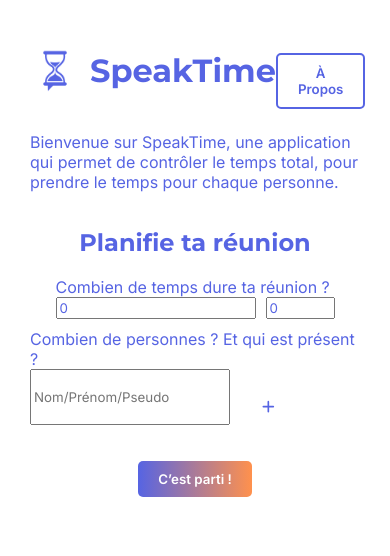
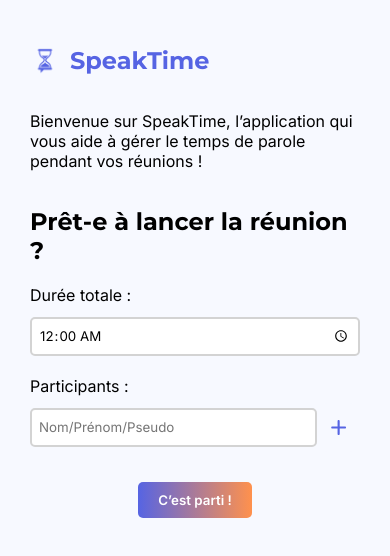
Before and after one commit to SandraPautonnier/SpeakTime, a React (Vite) app: page / in a window 390 px wide. Shown: the top 556 px of the page. Built offline with nearby package versions, Linux system fonts and the light colour scheme.

Commit message:
feat: enhance Home and Meeting pages with member management and improved styling

```diff
--- a/src/pages/Home.jsx
+++ b/src/pages/Home.jsx
@@ -3,14 +3,13 @@ import { useState } from "react";
 import { useNavigate } from "react-router-dom";
 import Header from "../components/Header";
 import { FontAwesomeIcon } from '@fortawesome/react-fontawesome';
-import { faPlus } from '@fortawesome/free-solid-svg-icons';
+import { faPlus, faTrash } from '@fortawesome/free-solid-svg-icons';
 
 
 export default function Home() {
   const [members, setMembers] = useState([]);
   const [newMember, setNewMember] = useState("");
-  const [hours, setHours] = useState(0);
-  const [minutes, setMinutes] = useState(0);
+  const [duration, setDuration] = useState("00:00");
   const navigate = useNavigate();
 
   const handleAddMember = () => {
@@ -20,66 +19,70 @@ export default function Home() {
     }
   };
 
+  const handleRemoveMember = (index) => {
+    const updated = members.filter((_, i) => i !== index);
+    setMembers(updated);
+  };
+
   const handleStart = () => {
-    const totalSeconds = (parseInt(hours) * 3600) + (parseInt(minutes) * 60);
+    const [hours, minutes] = duration.split(":").map(Number);
+    const totalSeconds = (hours * 3600) + (minutes * 60);
     if (totalSeconds > 0 && members.length > 0) {
       navigate("/meeting", {
         state: { members, totalSeconds },
       });
     } else {
-      alert("Ajoute au moins un membre et un temps de réunion !");
+      alert("Ajoute au moins un membre et une durée de réunion !");
     }
   };
 
   return (
     <div className="home">
       <Header />
-      <p>Bienvenue sur SpeakTime, une application qui permet de contrôler le temps total, pour prendre le temps pour chaque personne.</p>
+      <p>Bienvenue sur SpeakTime, l’application qui vous aide à gérer le temps de parole pendant vos réunions !</p>
       <main>
-        <h2>Planifie ta réunion</h2>
-      <div>
-        <label>Combien de temps dure ta réunion ?</label>
-        <div style={{ display: "flex", gap: "10px", marginBottom: "10px" }}>
+        <section>
+          <h2>Prêt-e à lancer la réunion ?</h2>
+          <div className="container">
+            <div className="container-input">
+              <label>Durée totale :</label>
               <input
-            type="number"
-            min="0"
-            value={hours}
-            onChange={(e) => setHours(e.target.value)}
-            placeholder="Heures"
-          />
-          <input
-            type="number"
-            min="0"
-            max="59"
-            value={minutes}
-            onChange={(e) => setMinutes(e.target.value)}
-            placeholder="Minutes"
+                type="time"
+                value={duration}
+                onChange={e => setDuration(e.target.value)}
+                step="60"
+                required
               />
             </div>
+            <div className="container-input">
+              <label>Participants :</label>
+              <div>
+                {members.map((m, i) => (
+                  <div key={i}>
+                    <span style={{ fontWeight: "bold" }}>{m}</span>
+                    <button className="btn-add" onClick={() => handleRemoveMember(i)}>
+                      <FontAwesomeIcon icon={faTrash} />
+                    </button>
                   </div>
-
-      <div>
-        <label>Combien de personnes ? Et qui est présent ?</label>
-        <div style={{ display: "flex", gap: "10px" }}>
+                ))}
+                <div className="container-add">
                   <input
                     type="text"
                     value={newMember}
                     onChange={(e) => setNewMember(e.target.value)}
                     placeholder="Nom/Prénom/Pseudo"
                   />
-          <button className="btn-add" onClick={handleAddMember}><FontAwesomeIcon icon={faPlus} /></button>
+                  <button className="btn-add" onClick={handleAddMember}>
+                    <FontAwesomeIcon icon={faPlus} className="icon-gradient" />
+                  </button>
                 </div>
-
-        <ul>
-          {members.map((m, i) => (
-            <li key={i}>{m}</li>
-          ))}
-        </ul>
               </div>
-
+            </div>
+          </div>
           <button className="btn-main" onClick={handleStart}>
             C’est parti !
           </button>
+        </section>
       </main>
 
     </div>
--- a/src/pages/Meeting.jsx
+++ b/src/pages/Meeting.jsx
@@ -1,5 +1,6 @@
 import { useEffect, useState } from "react";
 import { useLocation, useNavigate } from "react-router-dom";
+import Header from "../components/Header";
 
 export default function Meeting() {
   const location = useLocation();
@@ -70,7 +71,8 @@ export default function Meeting() {
 
   return (
     <div className="meeting">
-      <h1>🕒 SpeakTalk</h1>
+      <Header />
+      <main>
         <p>
           ⏱️ Temps restant : <strong>{formatTime(remainingTime)}</strong>
         </p>
@@ -120,6 +122,7 @@ export default function Meeting() {
             );
           })}
         </div>
+      </main>
     </div>
   );
 }
--- a/src/sass/layout/header.scss
+++ b/src/sass/layout/header.scss
@@ -1,16 +1,31 @@
 @import "../utils/mixins";
+@import "../utils/variables";
 
 header {
     @include flex-row-between();
+    color: $primary-color;
     margin-bottom: 20px;
     .header-content {
         display: flex;
         flex-direction: row;
         align-items: center;
         gap: 10px;
+        .logo {
+            max-width: 50px;
+            @media (max-width: 479px) {
+            width: 30px;
+            }
+        }
+        h1 {
+            font-size: 2rem;
+            @media (max-width: 479px) {
+            font-size: 1.5rem;
+            }
+        }
+    }
+    button {
+        @media (max-width: 479px) {
+        display: none;
+        }
     }
 }
-
-.logo {
-    max-width: 50px;
-}
--- a/src/sass/main.scss
+++ b/src/sass/main.scss
@@ -6,9 +6,7 @@
 @import url('https://fonts.googleapis.com/css2?family=Inter:ital,opsz,wght@0,14..32,100..900;1,14..32,100..900&display=swap');
 @import url('https://fonts.googleapis.com/css2?family=Montserrat:ital,wght@0,100..900;1,100..900&display=swap');
 
-* {
-    color: $primary-color;
-}
+
 
 h1, h2, h3, h4, h5, h6 {
   font-family: 'Montserrat', sans-serif;
@@ -20,22 +18,23 @@ body {
     width: 1240px;
     max-width: 100%;
     margin: 0 auto;
+    background-color: $background-color;
 }
 .App {
     padding: 30px;
 }
 
-p, label, input, select, textarea {
+p, label, input, select, textarea, ul, li, span {
     font-family: 'Inter', sans-serif;
     font-weight: normal;
 }
 
+span {
+    font-weight: bold
+}
+
 main {
     @include flex-column-center();
-}
-
-button {
-    margin-top: 20px
 }
 
 .btn-main {
@@ -49,3 +48,40 @@ button {
 .btn-add {
     @include button-add();
 }
+
+input {
+    height: 35px;
+
+    margin: 5px 0px;
+    padding: 0px 7px;
+    border-radius: 5px;
+    border: 2px solid lightgrey;
+}
+
+input:focus {
+    outline: none;
+    border: 2px solid $primary-color;
+}
+
+section {
+    @include flex-column-center();
+}
+
+.container {
+    display: flex;
+    flex-direction: column;
+    gap: 15px;
+    width: 100%;
+    .container-input {
+        display: flex;
+        flex-direction: column;
+        gap: 7px;
+    }
+    .container-add {
+        display: flex;
+        justify-content: space-between;
+        input {
+            width: 100%;
+        }
+    }
+}
--- a/src/sass/pages/Home.scss
+++ b/src/sass/pages/Home.scss
@@ -0,0 +1,2 @@
+@import "../utils/mixins";
+@import "../utils/variables";
--- a/src/sass/utils/variables.scss
+++ b/src/sass/utils/variables.scss
@@ -1,2 +1,3 @@
 $primary-color: #5664E3;
 $secondary-color: #ff914d;
+$background-color: #F7F9FF;
--- a/src/style.css
+++ b/src/style.css
@@ -5,6 +5,7 @@ header {
   flex-direction: row;
   align-items: center;
   justify-content: space-between;
+  color: #5664E3;
   margin-bottom: 20px;
 }
 header .header-content {
@@ -13,13 +14,26 @@ header .header-content {
   align-items: center;
   gap: 10px;
 }
-
-.logo {
+header .header-content .logo {
   max-width: 50px;
 }
-
-* {
-  color: #5664E3;
+@media (max-width: 479px) {
+  header .header-content .logo {
+    width: 30px;
+  }
+}
+header .header-content h1 {
+  font-size: 2rem;
+}
+@media (max-width: 479px) {
+  header .header-content h1 {
+    font-size: 1.5rem;
+  }
+}
+@media (max-width: 479px) {
+  header button {
+    display: none;
+  }
 }
 
 h1, h2, h3, h4, h5, h6 {
@@ -31,15 +45,20 @@ body {
   width: 1240px;
   max-width: 100%;
   margin: 0 auto;
+  background-color: #F7F9FF;
 }
 
 .App {
   padding: 30px;
 }
 
-p, label, input, select, textarea {
+p, label, input, select, textarea, ul, li, span {
   font-family: "Inter", sans-serif;
   font-weight: normal;
+}
+
+span {
+  font-weight: bold;
 }
 
 main {
@@ -48,19 +67,15 @@ main {
   align-items: center;
 }
 
-button {
-  margin-top: 20px;
-}
-
 .btn-main {
   font-family: "Inter", sans-serif;
   font-weight: 600;
-  background: #7a52b3;
   background: linear-gradient(90deg, #5664E3 0%, #ff914d 100%);
   color: white;
   border: none;
   padding: 10px 20px;
   border-radius: 5px;
+  margin-top: 30px;
   cursor: pointer;
   transition: background-color 0.3s ease;
 }
@@ -75,7 +90,7 @@ button {
 .btn-secondary {
   font-family: "Inter", sans-serif;
   font-weight: 600;
-  background: white;
+  background: #F7F9FF;
   color: #5664E3;
   border: 2px solid #5664E3;
   padding: 10px 20px;
@@ -97,18 +112,17 @@ button {
 .btn-add {
   font-family: "Inter", sans-serif;
   font-weight: 600;
-  background: white;
+  background: #F7F9FF;
   color: #5664E3;
+  font-size: 17px;
+  border-radius: 5px;
+  margin: 0px 5px;
+  cursor: pointer;
   border: none;
-  padding: 10px 20px;
-  border-radius: 5px;
-  cursor: pointer;
-  transition: background-color 0.3s ease, color 0.3s ease;
+  transition: transform 0.2s ease-in-out;
 }
 .btn-add:hover {
-  background-color: #5664E3;
-  color: white;
-  border-color: #5664E3;
+  transform: scale(1.2);
 }
 .btn-add:disabled {
   background-color: lightgrey;
@@ -117,4 +131,42 @@ button {
   cursor: not-allowed;
 }
 
+input {
+  height: 35px;
+  margin: 5px 0px;
+  padding: 0px 7px;
+  border-radius: 5px;
+  border: 2px solid lightgrey;
+}
+
+input:focus {
+  outline: none;
+  border: 2px solid #5664E3;
+}
+
+section {
+  display: flex;
+  flex-direction: column;
+  align-items: center;
+}
+
+.container {
+  display: flex;
+  flex-direction: column;
+  gap: 15px;
+  width: 100%;
+}
+.container .container-input {
+  display: flex;
+  flex-direction: column;
+  gap: 7px;
+}
+.container .container-add {
+  display: flex;
+  justify-content: space-between;
+}
+.container .container-add input {
+  width: 100%;
+}
+
 /*# sourceMappingURL=style.css.map */
```
Also changed, not shown: src/sass/utils/mixins.scss (+11 -12 lines), 1 other file (tests, documents, lock files or other folders). Lines whose indentation alone changed are shown as unchanged.
